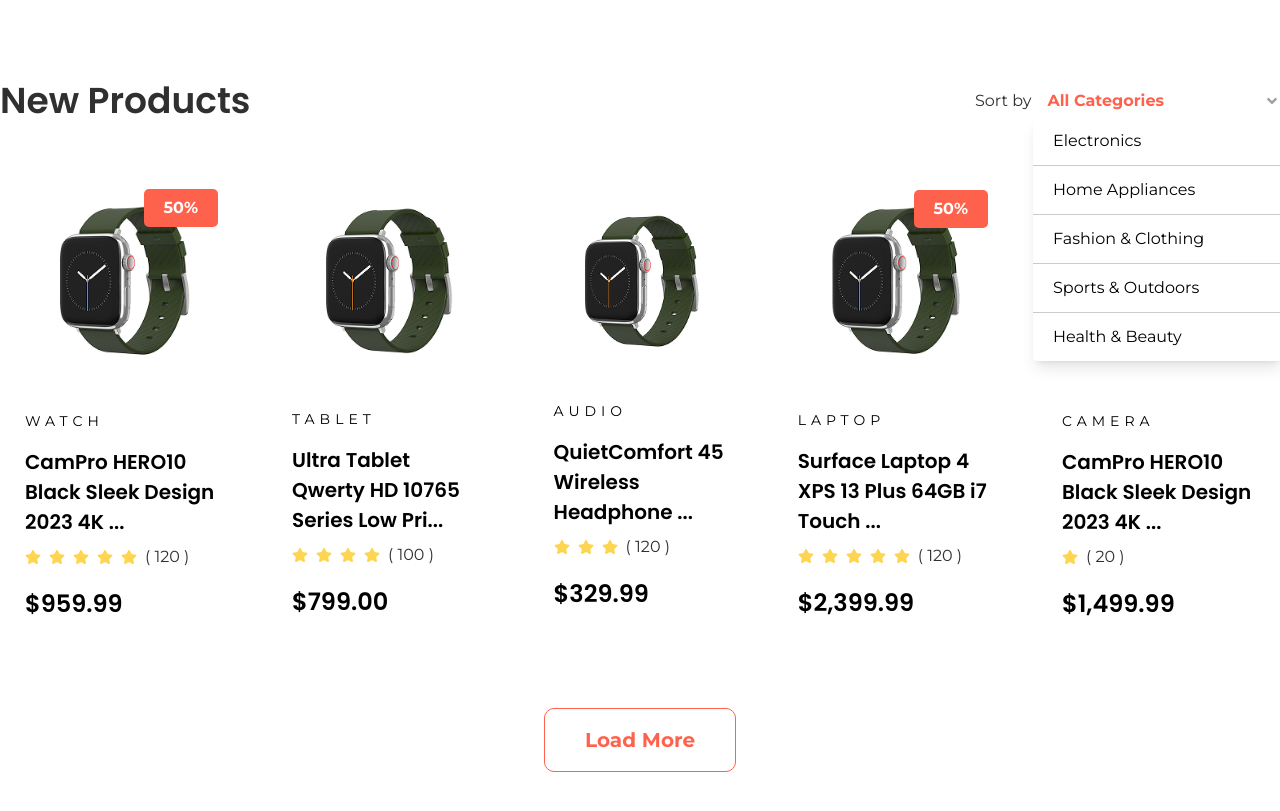
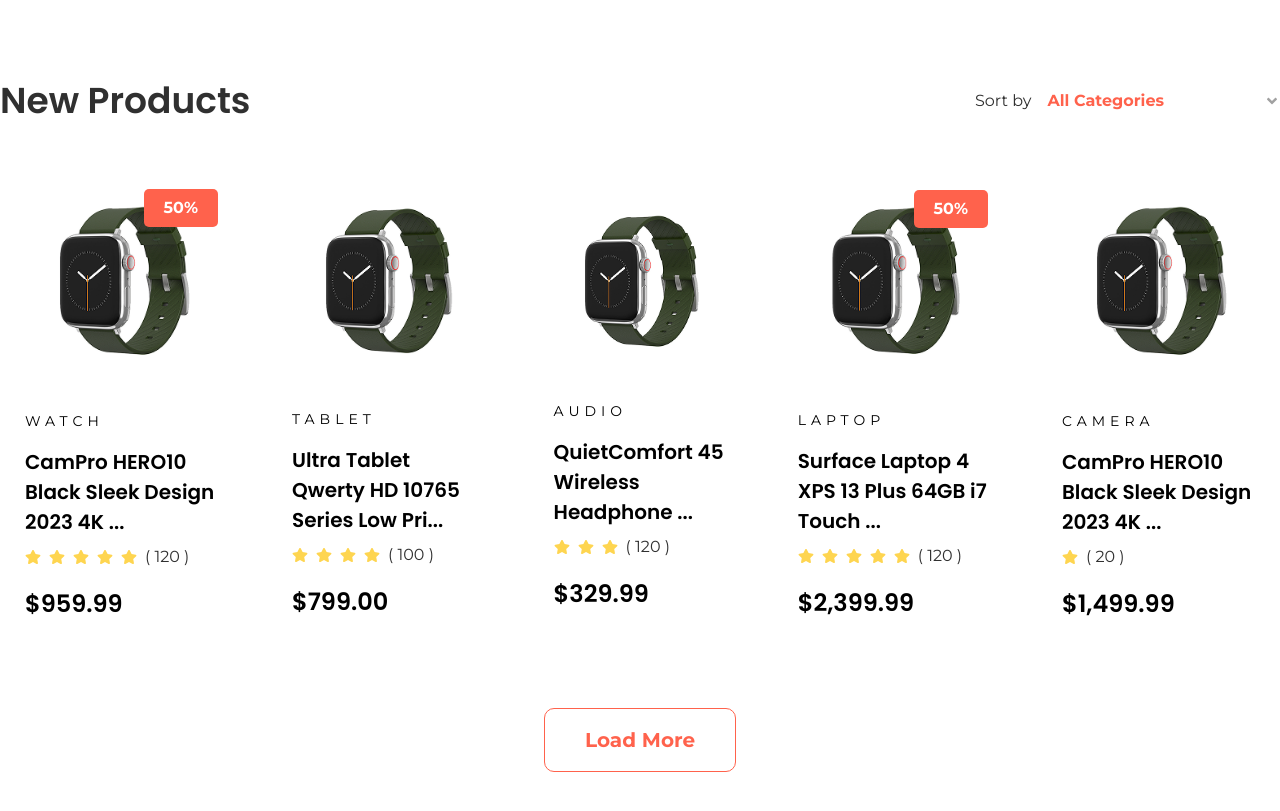
Before and after one commit to moumitaseemaa/eshop, a React (Vite) app: page / in a window 1280 px wide. Shown: the part 2113-2924 px from the top of the page. Built offline with nearby package versions, Linux system fonts and the light colour scheme.

Commit message:
Updated  NewProduct

```diff
--- a/src/components/NewProduct.jsx
+++ b/src/components/NewProduct.jsx
@@ -8,7 +8,7 @@
 import { useEffect, useRef, useState } from "react";
 
 const NewProduct = () => {
-  let [isDropDown, setIsDropDown] = useState(true);
+  let [isDropDown, setIsDropDown] = useState(false);
   let dropDownRef = useRef(null);
 
   let handleClick = () => {
```
